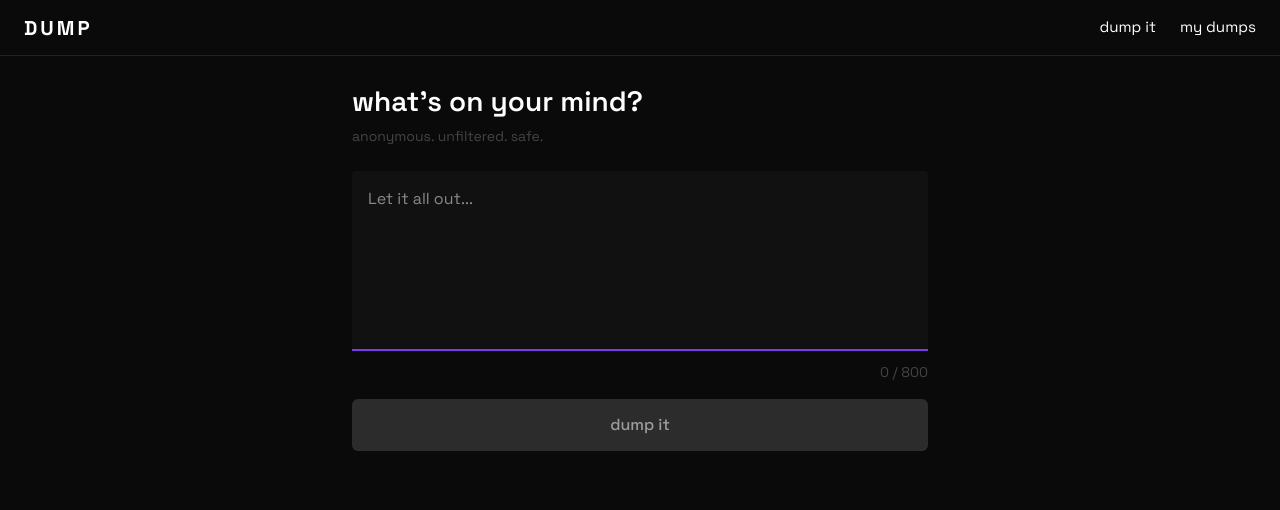
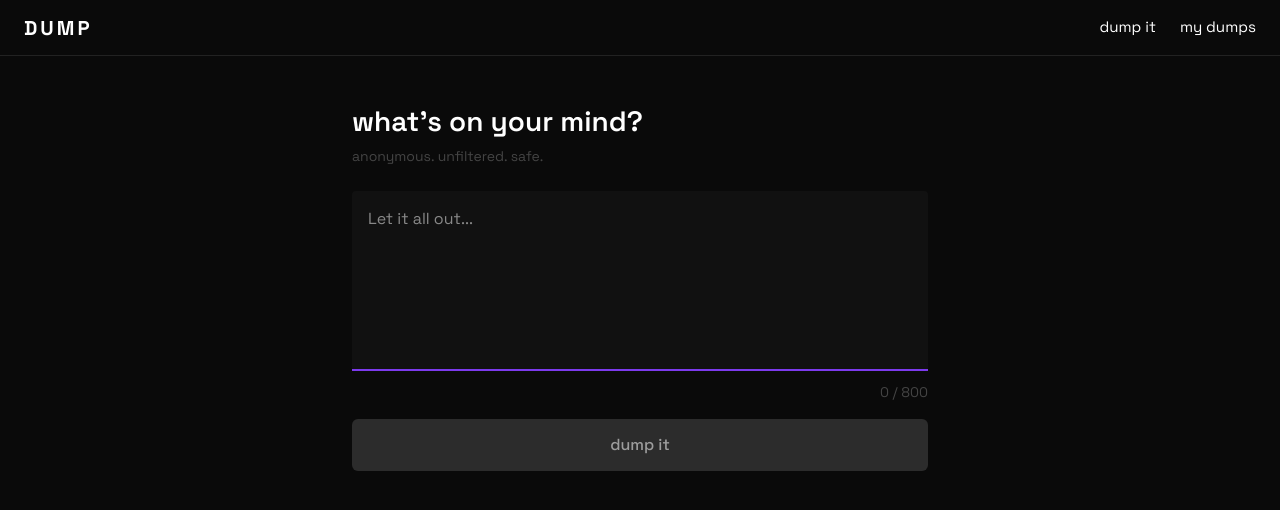
Before and after one commit to peeyushhhh/DUMP, a React app in the folder frontend/: page /create in a window 1280 px wide. Shown: the top 510 px of the page. Built offline with nearby package versions, Linux system fonts and the light colour scheme; no server answers; the HTML template or start-up script is replaced by a standard one.

Commit message:
fix: navbar padding and scroll fixes

```diff
--- a/frontend/src/pages/CreatePost.jsx
+++ b/frontend/src/pages/CreatePost.jsx
@@ -40,7 +40,7 @@ export default function CreatePost() {
           minHeight: '100vh',
           background: 'var(--bg)',
           padding: '2rem',
-          paddingTop: '80px',
+          paddingTop: '100px',
           maxWidth: '640px',
           margin: '0 auto',
         }}
--- a/frontend/src/pages/MyPosts.jsx
+++ b/frontend/src/pages/MyPosts.jsx
@@ -85,7 +85,7 @@ export default function MyPosts() {
             justifyContent: 'center',
             background: 'var(--bg)',
             color: 'var(--danger)',
-            paddingTop: '80px',
+            paddingTop: '100px',
           }}
         >
           {error}
@@ -102,7 +102,7 @@ export default function MyPosts() {
           minHeight: '100vh',
           background: 'var(--bg)',
           padding: '2rem',
-          paddingTop: '80px',
+          paddingTop: '100px',
           maxWidth: '640px',
           margin: '0 auto',
         }}
--- a/frontend/src/pages/PostDetail.jsx
+++ b/frontend/src/pages/PostDetail.jsx
@@ -80,7 +80,7 @@ export default function PostDetail() {
             justifyContent: 'center',
             background: 'var(--bg)',
             color: 'var(--text-muted)',
-            paddingTop: '80px',
+            paddingTop: '100px',
           }}
         >
           loading...
```
